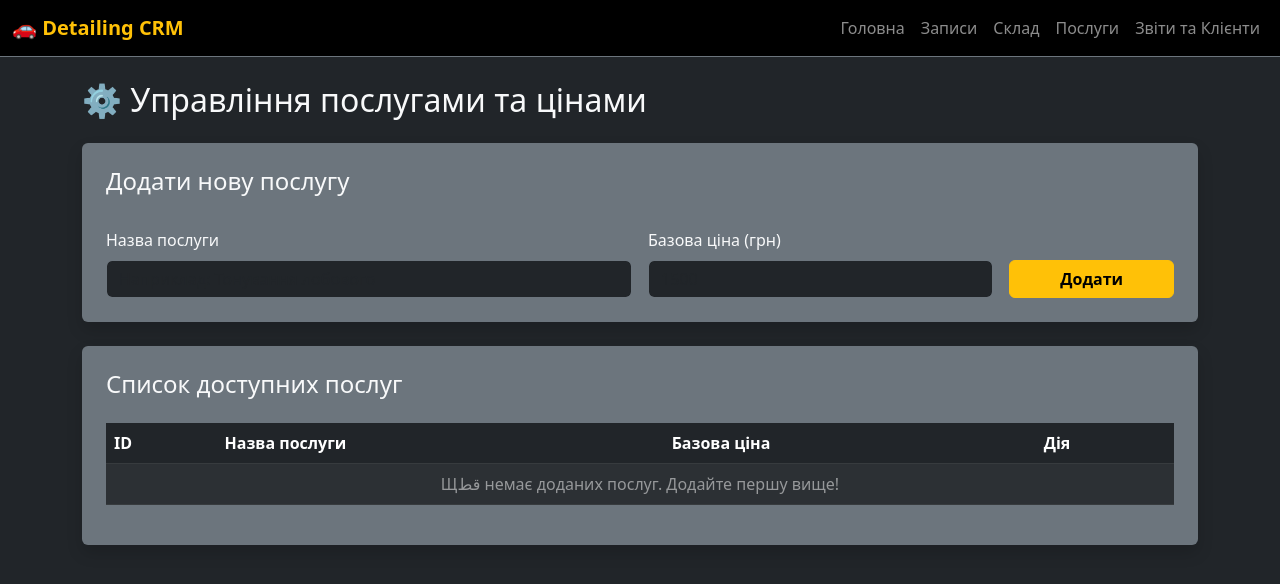
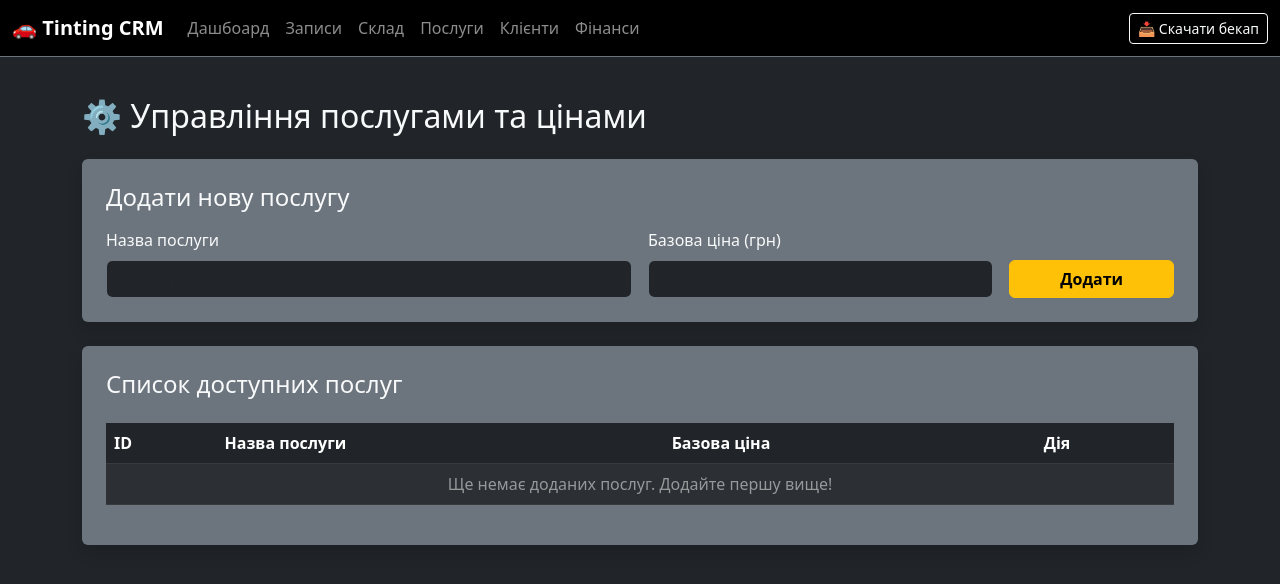
Before and after one commit to blacklinezl28-jpg/tinting-crm, a FastAPI app: page /services in a window 1280 px wide. Shown: the top 584 px of the page. Run offline with FastAPI, Linux system fonts and the light colour scheme; data that the repository does not hold is empty; some libraries are stand-ins or nearby versions.

Commit message:
Update services.html

```diff
--- a/templates/services.html
+++ b/templates/services.html
@@ -1,32 +1,12 @@
-<!DOCTYPE html>
-<html lang="uk">
-<head>
-    <meta charset="UTF-8">
-    <meta name="viewport" content="width=device-width, initial-scale=1.0">
-    <title>Послуги - CRM Tinting</title>
-    <link href="https://cdn.jsdelivr.net/npm/bootstrap@5.3.0/dist/css/bootstrap.min.css" rel="stylesheet">
-</head>
-<body class="bg-dark text-light">
-    <nav class="navbar navbar-expand-lg navbar-dark bg-black border-bottom border-secondary mb-4">
-        <div class="container-fluid">
-            <a class="navbar-brand fw-bold text-warning" href="/">🚗 Detailing CRM</a>
-            <div class="navbar-nav">
-                <a class="nav-link" href="/">Головна</a>
-                <a class="nav-link" href="/appointments">Записи</a>
-                <a class="nav-link" href="/inventory">Склад</a>
-                <a class="nav-link" active href="/services">Послуги</a>
-                <a class="nav-link" href="/reports">Звіти та Клієнти</a>
-            </div>
-        </div>
-    </nav>
-
-    <div class="container">
+{% extends "base.html" %}
+{% block content %}
+    <div class="mb-5">
         <h2 class="mb-4">⚙️ Управління послугами та цінами</h2>
 
         <!-- Форма додавання послуги -->
         <div class="card bg-secondary text-light p-4 border-0 shadow mb-4">
-            <h4>Додати нову послугу</h4>
-            <form action="/services/add" method="post" class="row g-3 mt-2">
+            <h4 class="mb-3">Додати нову послугу</h4>
+            <form action="/services/add" method="post" class="row g-3">
                 <div class="col-md-6">
                     <label class="form-label">Назва послуги</label>
                     <input type="text" name="service_name" class="form-control bg-dark text-light border-secondary" placeholder="Наприклад: Тонування лобового" required>
@@ -43,9 +23,9 @@
 
         <!-- Список послуг -->
         <div class="card bg-secondary text-light p-4 border-0 shadow">
-            <h4>Список доступних послуг</h4>
-            <div class="table-responsive mt-3">
-                <table class="table table-dark table-striped align-middle">
+            <h4 class="mb-3">Список доступних послуг</h4>
+            <div class="table-responsive">
+                <table class="table table-dark table-striped table-hover align-middle mt-2">
                     <thead>
                         <tr>
                             <th>ID</th>
@@ -58,17 +38,17 @@
                         {% for s in services %}
                         <tr>
                             <td>{{ s.id }}</td>
-                            <td>{{ s.service_name }}</td>
+                            <td><strong>{{ s.service_name }}</strong></td>
                             <td class="fw-bold text-warning">{{ s.default_price }} грн</td>
                             <td>
-                                <form action="/services/delete/{{ s.id }}" method="post" style="display:inline;">
-                                    <button type="submit" class="btn btn-sm btn-danger" onclick="return confirm('Видалити послугу?')">Видалити</button>
+                                <form action="/services/delete/{{ s.id }}" method="post" class="d-inline">
+                                    <button type="submit" class="btn btn-sm btn-danger fw-bold" onclick="return confirm('Видалити послугу?')">Видалити</button>
                                 </form>
                             </td>
                         </tr>
                         {% else %}
                         <tr>
-                            <td colspan="4" class="text-center text-white-50">Щقط немає доданих послуг. Додайте першу вище!</td>
+                            <td colspan="4" class="text-center text-white-50">Ще немає доданих послуг. Додайте першу вище!</td>
                         </tr>
                         {% endfor %}
                     </tbody>
@@ -76,6 +56,4 @@
             </div>
         </div>
     </div>
-    <script src="https://cdn.jsdelivr.net/npm/bootstrap@5.3.0/dist/js/bootstrap.bundle.min.js"></script>
-</body>
-</html>
+{% endblock %}
```
